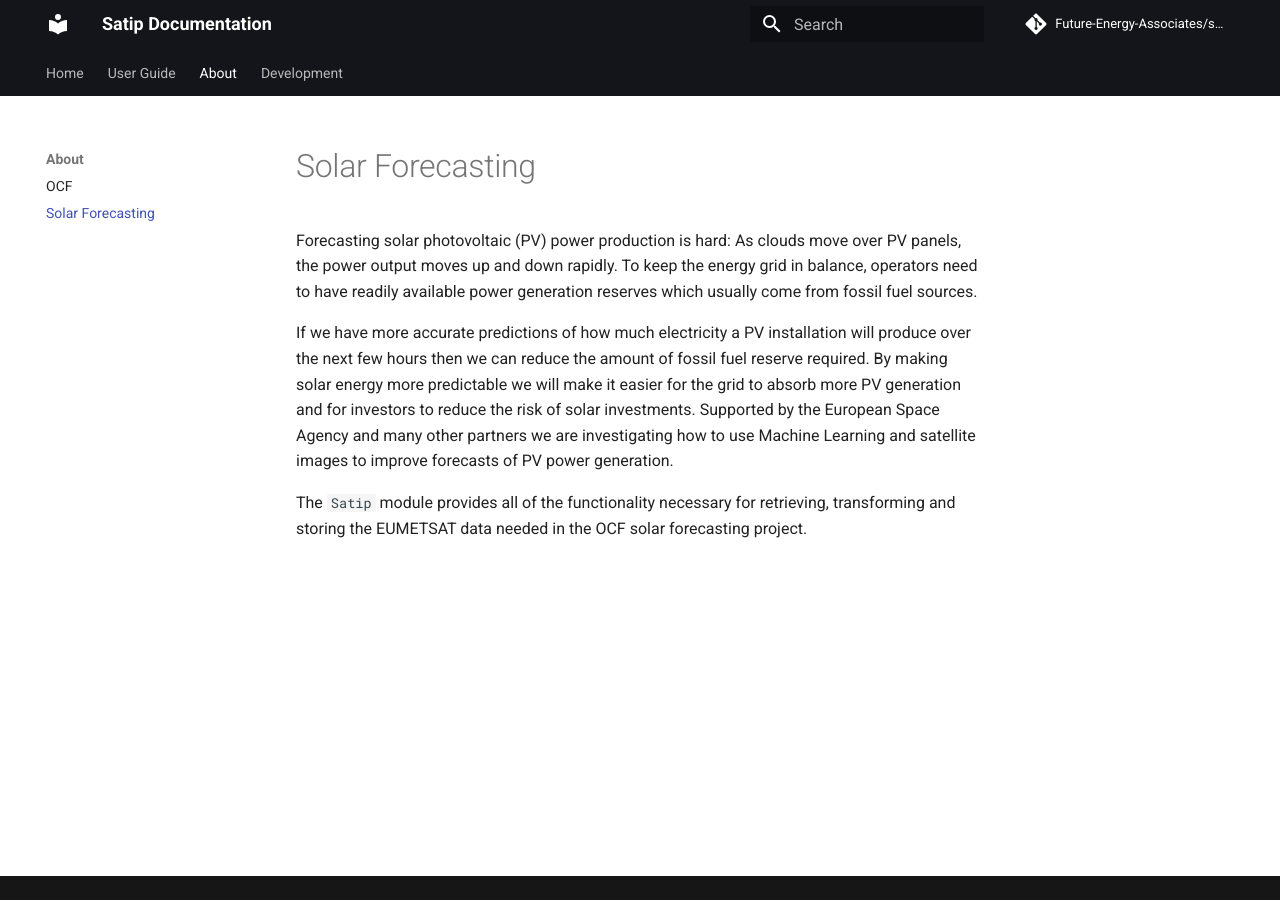
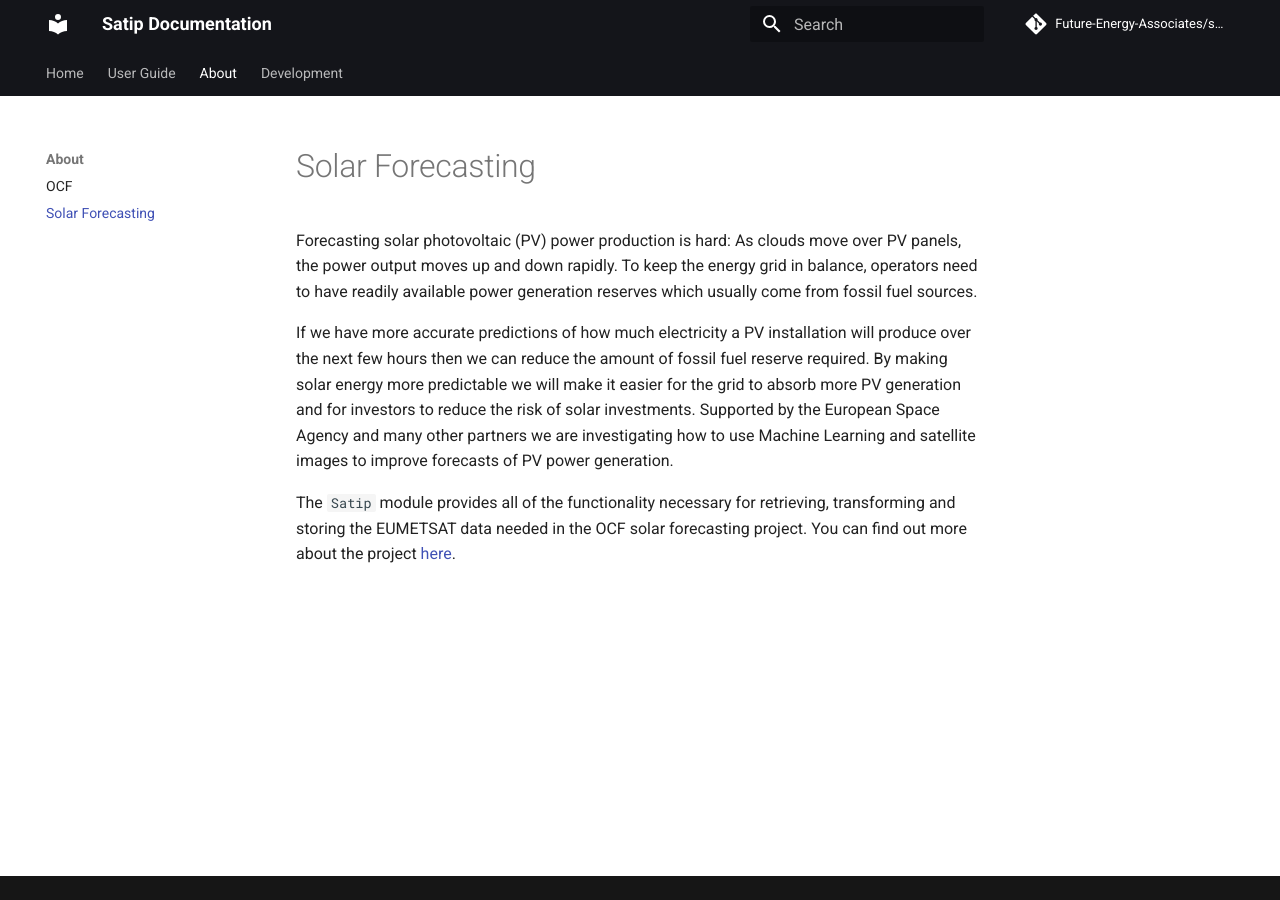
Before and after one commit to openclimatefix/Satip, an MkDocs documentation site: the page built from docs/about/Solar Forecasting.md, in a window 1280 px wide. Built offline with MkDocs 1.6.1 and Material for MkDocs 9.7.7, drawn with Linux system fonts in a browser that asks for light colours; comment, search, counter and statistics services are not loaded.

Commit message:
added link to ocf blog on solar forecasting proj

```diff
--- a/docs/about/Solar Forecasting.md
+++ b/docs/about/Solar Forecasting.md
@@ -4,4 +4,4 @@ Forecasting solar photovoltaic (PV) power production is hard: As clouds move ove
 
 If we have more accurate predictions of how much electricity a PV installation will produce over the next few hours then we can reduce the amount of fossil fuel reserve required. By making solar energy more predictable we will make it easier for the grid to absorb more PV generation and for investors to reduce the risk of solar investments. Supported by the European Space Agency and many other partners we are investigating how to use Machine Learning and satellite images to improve forecasts of PV power generation.
 
-The `Satip` module provides all of the functionality necessary for retrieving, transforming and storing the EUMETSAT data needed in the OCF solar forecasting project.
+The `Satip` module provides all of the functionality necessary for retrieving, transforming and storing the EUMETSAT data needed in the OCF solar forecasting project. You can find out more about the project [here](https://openclimatefix.org/projects/forecasting).
```
